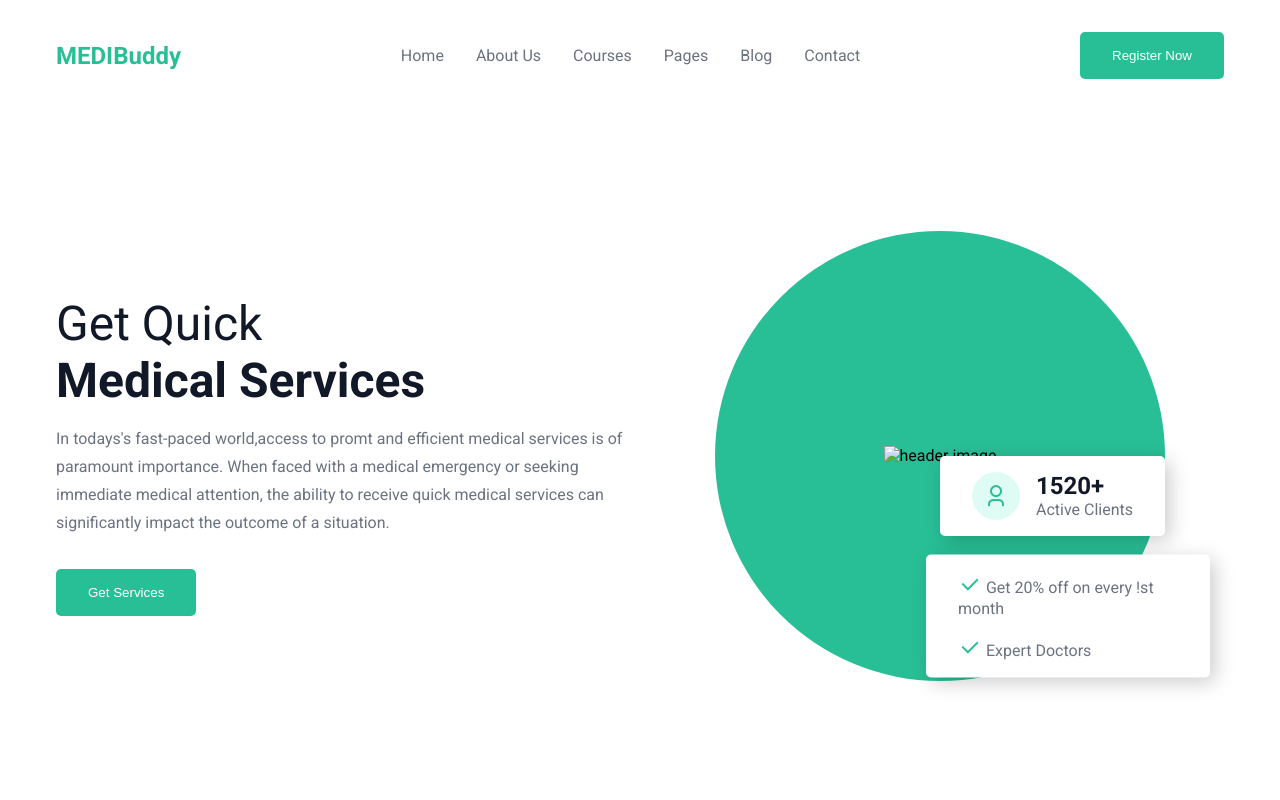
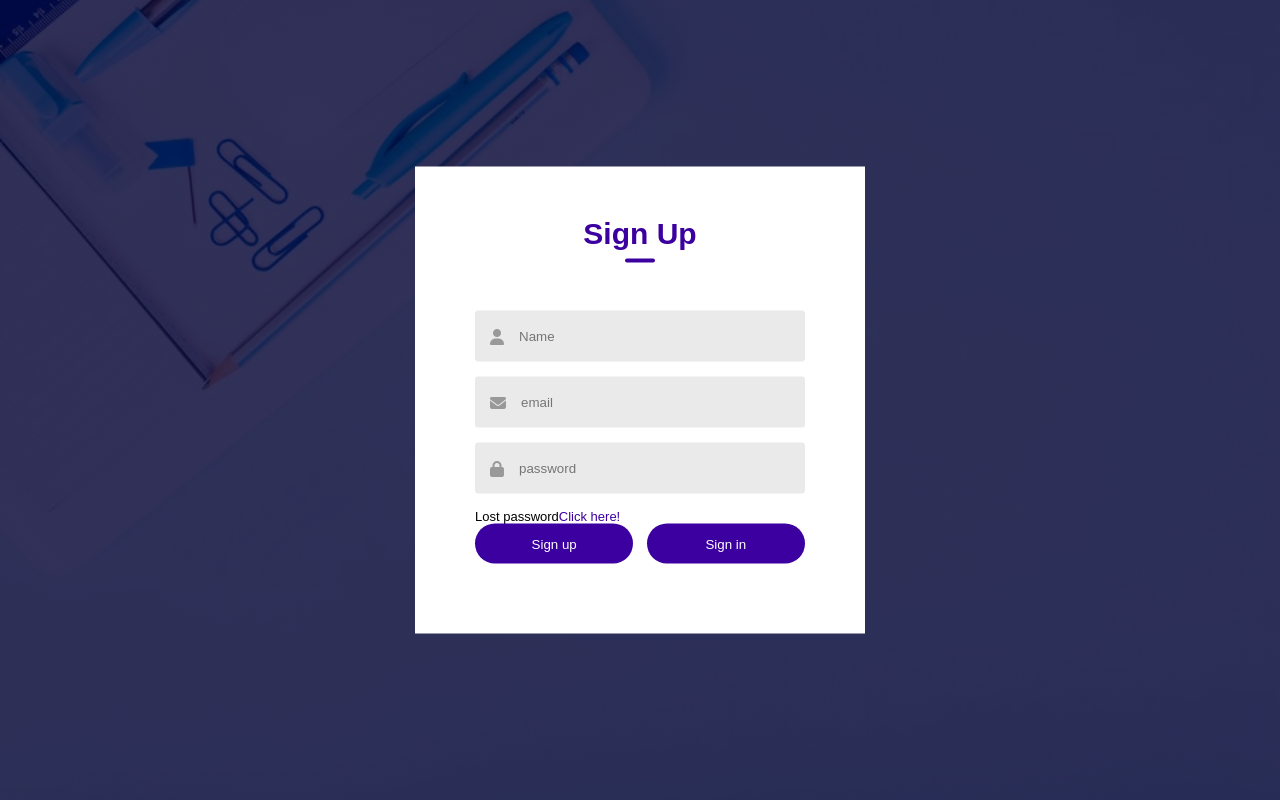
Before and after one commit to Harshit2103/internship, a plain HTML site: page index.html in a window 1280 px wide. Drawn offline with nearby package versions, Linux system fonts and the light colour scheme.

Commit message:
Add files via upload

```diff
--- a/index.html
+++ b/index.html
@@ -4,59 +4,60 @@
   <meta charset="UTF-8">
   <meta http-equiv="X-UA-Compatible" content="IE=edge">
   <meta name="viewport" content="width=device-width, initial-scale=1.0">
-  <link
-  href="https://cdn.jsdelivr.net/npm/remixicon@4.0.0/fonts/remixicon.css"
-  rel="stylesheet"
-/>
+  <title>Sign In and Sign up Form</title>
   <link rel="stylesheet" href="style.css">
-  <title>Landing page</title>
+  <script src="https://kit.fontawesome.com/8d3d116e2c.js" crossorigin="anonymous"></script>
 </head>
 <body>
   <div class="container">
-    <nav>
-      <div class="nav_logo">MEDIBuddy</div>
-      <ul class="nav_links">
-<li class="link"><a href="#">Home</a></li>
-<li class="link"><a href="#">About Us</a></li>
-<li class="link"><a href="#">Courses</a></li>
-<li class="link"><a href="#">Pages</a></li>
-<li class="link"><a href="#">Blog</a></li>
-<li class="link"><a href="#">Contact</a></li>
-  </ul>
-  <button class="btn">Register Now</button>
-    </nav>
-    <header class="header">
-<div class="content">
-  <h1><span>Get Quick</span><br>Medical Services</h1>
-  <p>
-    In todays's fast-paced world,access to promt and efficient medical services is of paramount importance. When faced with a medical emergency or seeking immediate medical attention, the ability to receive quick medical services can significantly impact the outcome of a situation.
-  </p>
-  <button class="btn">Get Services</button>
-</div>
-<div class="image">
-  <span class="image_bg"></span>
-  <img src="doctor.avif" alt="header image">
- <div class="image_content image_content_1">
-  <span><i class="ri-user-3-line"></i></span>
-  <div class="details">
-    <h4>1520+</h4>
-  <p>Active Clients</p>
+    <div class="form-box">
+      <h1 id="title">Sign Up</h1>
+      <form>
+        <div class="input-group">
+          <div class="input-field" id="nameField">
+            <i class="fa-solid fa-user"></i>
+            <input type="text" placeholder="Name">
+          </div>
+          <div class="input-group">
+            <div class="input-field">
+              <i class="fa-solid fa-envelope"></i>
+              <input type="email" placeholder="email">
+            </div>
+            <div class="input-group">
+              <div class="input-field">
+                <i class="fa-solid fa-lock"></i>
+                <input type="password" placeholder="password">
+              </div>
+              <p>
+                Lost password<a href="#">Click here!</a>
+              </p>
+        </div>
+        <div class="btn-field">
+        <button class="button" id="signupbtn" onclick="upev();">Sign up</button>
+        <button class="button" id="signinbtn" class="disable" onclick="onclickev();">Sign in</button>
+        </div>
+      </form>
+    </div>
   </div>
- </div>
- <div class="image_content image_content_2">
-  <ul>
-    <li>
-      <span><i class="ri-check-line"></i></span>
-      Get 20% off on every !st month
-    </li>
-    <li>
-      <span><i class="ri-check-line"></i></span>
-      Expert Doctors
-    </li>
-  </ul>
- </div>
-</div>
-</header>
-  </div>
+  <script>
+    let signupbtn=document.getElementById("signupbtn");
+    let signinbtn=document.getElementById("signinbtn");
+     let nameField=document.getElementById("nameField");
+     let title=document.getElementById("title");
+     function onclickev()
+     {
+      nameField.style.maxHeight = "0";
+      title.innerHTML="Sign In";
+      signupbtn.classList.add("disable");
+      signinbtn.classList.remove("disable");
+     }
+     function upev()
+     {
+      nameField.style.maxHeight = "60px";
+      title.innerHTML="Sign Up";
+      signupbtn.classList.remove("disable");
+      signinbtn.classList.add("disable");
+     }
+</script>
 </body>
 </html>
--- a/style.css
+++ b/style.css
@@ -1,173 +1,94 @@
-@import url('https://fonts.googleapis.com/css2?family=Roboto:wght@400;500;700&display=swap');
-:root{
-  --primary-color:#28bf96;
-  --primary-color-dark:#209677;
-  --text-dark:#111827;
-  --text-light:#6b7280;
-  --white:#ffffff;
+*{
+  margin: 0;
+  padding: 0;
+  font-family: 'Poppins',sans-serif;
+  box-sizing: border-box;
 }
-* {
-  padding: 0;
-  margin: 0;
-  box-sizing: border-box;;
+.container{
+  width: 100%;
+  height: 100vh;
+  background-image: linear-gradient(rgba(0,0,50,0.8),rgba(0,0,50,0.8)),url(bckgrnd.jpeg);
+  background-position: center;
+  background-size: cover;
+
 }
-.btn {
-  padding: 1rem 2rem;
-  outline: none;
-  border: none;
-  font-size: none;
-  color: var(--white);
-  background-color: var(--primary-color);
-  border-radius: 5px;
-  cursor:pointer;
-  transition: 0.3s;
+.form-box{
+  width: 90%;
+  max-width: 450px;
+  position: absolute;
+  top: 50%;
+  left: 50%;
+  transform: translate(-50%,-50%);
+  background: #fff;
+  padding: 50px 60px 70px;
+text-align: center;
 }
-.btn:hover {
-  background-color: var(--primary-color-dark);
+.form-box h1{
+  font-size: 30px;
+  margin-bottom: 60px;
+  color: #3c00a0;
+  position: relative;
 }
-body {
-  font-family: 'Roboto', sans-serif;
+.form-box h1::after{
+  content: '';
+  width: 30px;
+  height: 4px;
+  border-radius: 3px;
+  background: #3c00a0;
+  position: absolute;
+  bottom: -12px;
+  left: 50%;
+  transform: translate(-50%);
 }
-.container {
-  max-width: 1200px;
-  margin: auto;
-  min-height: 100vh;
-  display: flex;
-  flex-direction: column;
-}
-nav {
-  padding: 2rem 1rem;
+.input-field{
+  background: #eaeaea;
+  margin: 15px 0;
+  border-radius: 3px;
   display: flex;
   align-items: center;
-  justify-content: space-between;
-  gap:1rem;
+  max-height: 65px;
+  transition: max-height 0.5s;
+  overflow: hidden;
 }
-.nav_logo{
-  font-size: 1.5rem;
-  font-weight: 600;
-  color: var(--primary-color);
+input{
+  width: 100%;
+  background: transparent;
+  border: 0;
+  outline: 0;
+  padding: 18px 15px;
 }
-.nav_links{
-  list-style: none;
-  display: flex;
-  align-items: center;
-  gap:2rem;
+.input-field i{
+  margin-left: 15px;
+  color: #999;
 }
-.link a{
-  text-decoration: none;
-  color:var(--text-light);
-  cursor: pointer;
-  transition: 0.3s;
-}
-.link a:hover{
-  color: var(--primary-color);
-}
-.header {
-  padding: 0 1rem;
-  flex:1;
-  display: grid;
-  grid-template-columns: repeat(2, 1fr);
-  gap:2rem;
-  align-items: center;
-}
-.content h1{
-  margin-bottom: 1rem;
-  font-size: 3rem;
-  font-weight: 700;
-  color: var(--text-dark);
-}
-.content h1 span{
-  font-weight: 400;
+form p{
+  text-align: left;
+  font-size: 13px;
 
 }
-.content p{
-  margin-bottom: 2rem;
-  color:var(--text-light);
-  line-height:1.75rem;
+form p a{
+  text-decoration: none;
+  color: #3c00a0;
 }
-.image{
-  position: relative;
-  text-align: center;
-  isolation: isolate;
+.btn-field{
+  width: 100%;
+  display: flex;
+  justify-content: space-between;
 }
-.image_bg{
-  position: absolute;
-  top: 50%;
-  left:50%;
-transform: translate(-50%,-50%);
-height: 450px;
-width:450px;
-background-color: var(--primary-color);
-border-radius: 100%;
-z-index: -1;
+.btn-field button{
+  flex-basis: 48%;
+  background: #3c00a0;
+  color: #fff;
+  height:40px;
+  border-radius: 20px;
+  border: 0;
+  outline: 0;
+  cursor: pointer;
+  transition: background 1s;
 }
-.image img{
-  width: 100%;
-  max-width: 475px;
+
+.btn-field button.disable{
+  background: #eaeaea;
+  color: #555;
 
 }
-.image_content{
-  position: absolute;
-  top: 50%;
-  left:50%;
-  padding: 1rem 2rem;
-  display: flex;
-  align-items: center;
-  gap:1rem;
-  text-align: left;
-background-color: var(--white);
-border-radius: 5px;
-box-shadow: 5px 5px 20px rgba(0,0,0,0.2);
-}
-.image_content_1{
-  transform: translate(calc(-50% -12rem),calc(-50% -8rem));
-}
-.image_content_1 span{
-  padding: 10px 12px;
-  font-size: 1.5rem;
-  color:var(--primary-color);
-  background-color: #defcf4;
-  border-radius: 100%;
-}
-.image_content_1 h4{
-  font-size: 1.5rem;
-  font-weight: 600;
-  color:var(--text-dark);
-}
-.image_content_1 p{
-  color:var(--text-light);
-}
-.image_content_2{
-  transform: translate(calc(-50% + 8rem),calc(-50% + 10rem));
-}
-.image_content_2 ul{
-  list-style: none;
-  display: grid;
-  gap:1rem;
-}
-.image_content_2{
-  display: flex;
-  align-items: flex-start;
-  gap:0 5rem;
-  color:var(--text-light);
-}
-.image_content_2 span{
-  font-size: 1.5rem;
-  color:var(--primary-color);
-}
-@media (width < 900px){
-.nav_links{
-display:none;
-}
-.header{
-  padding: 1rem;
-  grid-template-columns: repeat(1,1fr);
-}
-.content{
-  text-align: center;
-}
-.image{
-  grid-area:1/1/2/2;
-}
-
-}
```
Also changed, not shown: bckgrnd.jpeg (added).
